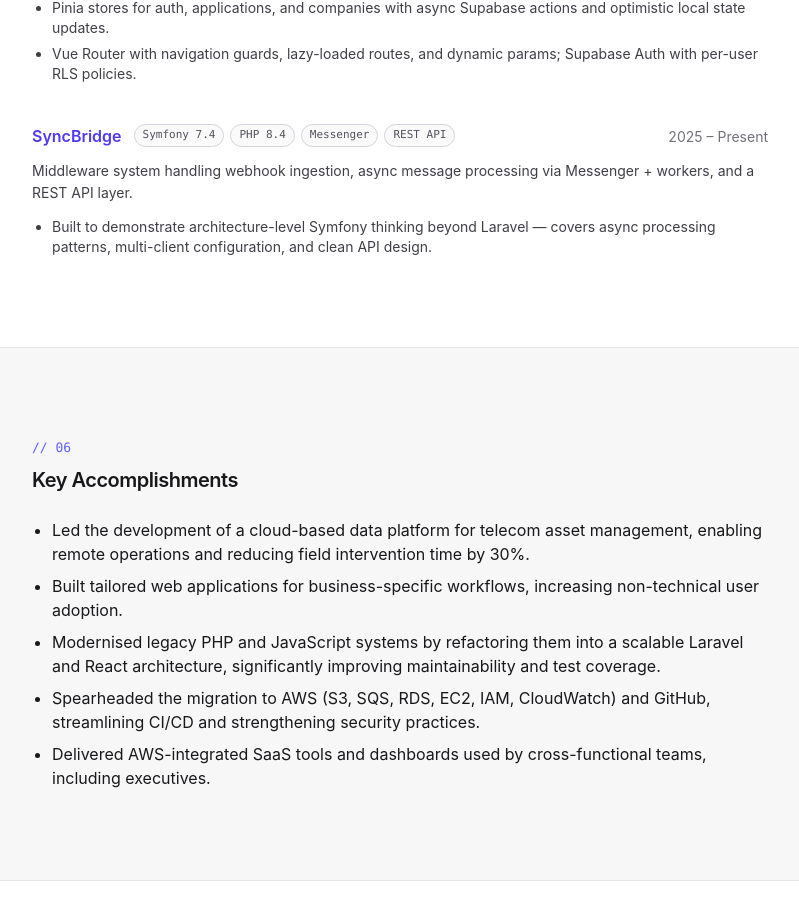
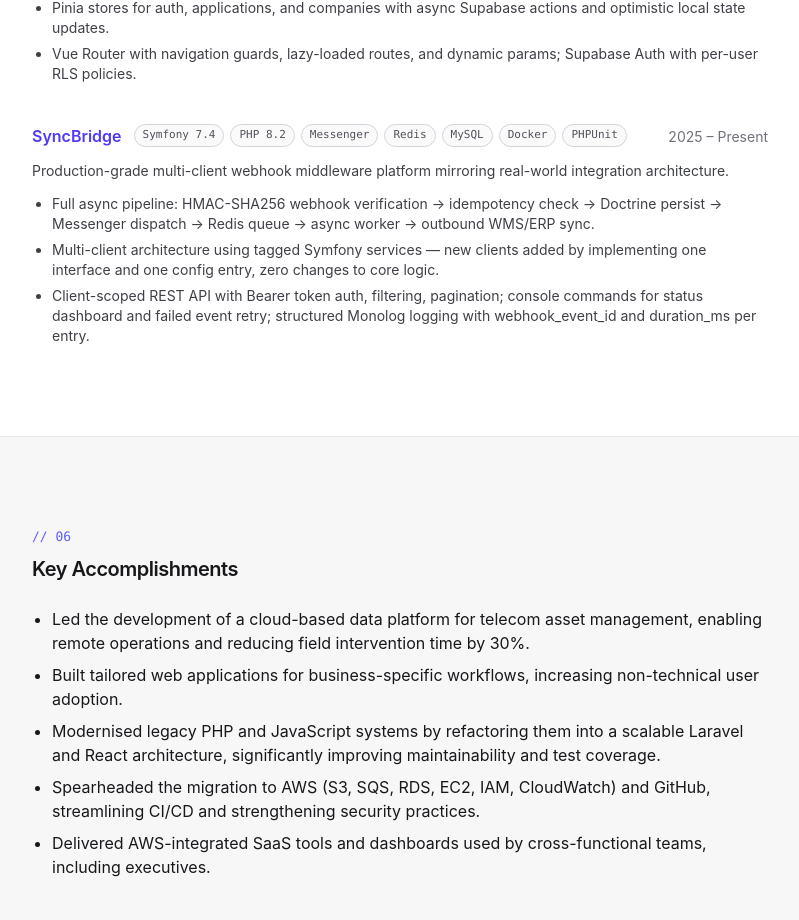
Before and after one commit to albertovalinocarro/albertovalinocarro.github.io, a React (Vite) app: page / in a window 1280 px wide. Shown: the part 3019-3939 px from the top of the page, without its empty margins (240-1039 px from the left). Built offline with nearby package versions, Linux system fonts and the light colour scheme; no server answers.

Commit message:
fix: update sync_bridge contents in resume.ts

```diff
--- a/src/data/resume.ts
+++ b/src/data/resume.ts
@@ -123,10 +123,12 @@ export const resume = {
             name: "SyncBridge",
             url: "https://github.com/albertovalinocarro/sync_bridge",
             period: "2025 – Present",
-            stack: ["Symfony 7.4", "PHP 8.4", "Messenger", "REST API"],
-            summary: "Middleware system handling webhook ingestion, async message processing via Messenger + workers, and a REST API layer.",
+            stack: ["Symfony 7.4", "PHP 8.2", "Messenger", "Redis", "MySQL", "Docker", "PHPUnit"],
+            summary: "Production-grade multi-client webhook middleware platform mirroring real-world integration architecture.",
             points: [
-                "Built to demonstrate architecture-level Symfony thinking beyond Laravel — covers async processing patterns, multi-client configuration, and clean API design.",
+                "Full async pipeline: HMAC-SHA256 webhook verification → idempotency check → Doctrine persist → Messenger dispatch → Redis queue → async worker → outbound WMS/ERP sync.",
+                "Multi-client architecture using tagged Symfony services — new clients added by implementing one interface and one config entry, zero changes to core logic.",
+                "Client-scoped REST API with Bearer token auth, filtering, pagination; console commands for status dashboard and failed event retry; structured Monolog logging with webhook_event_id and duration_ms per entry.",
             ],
         },
     ],
```
